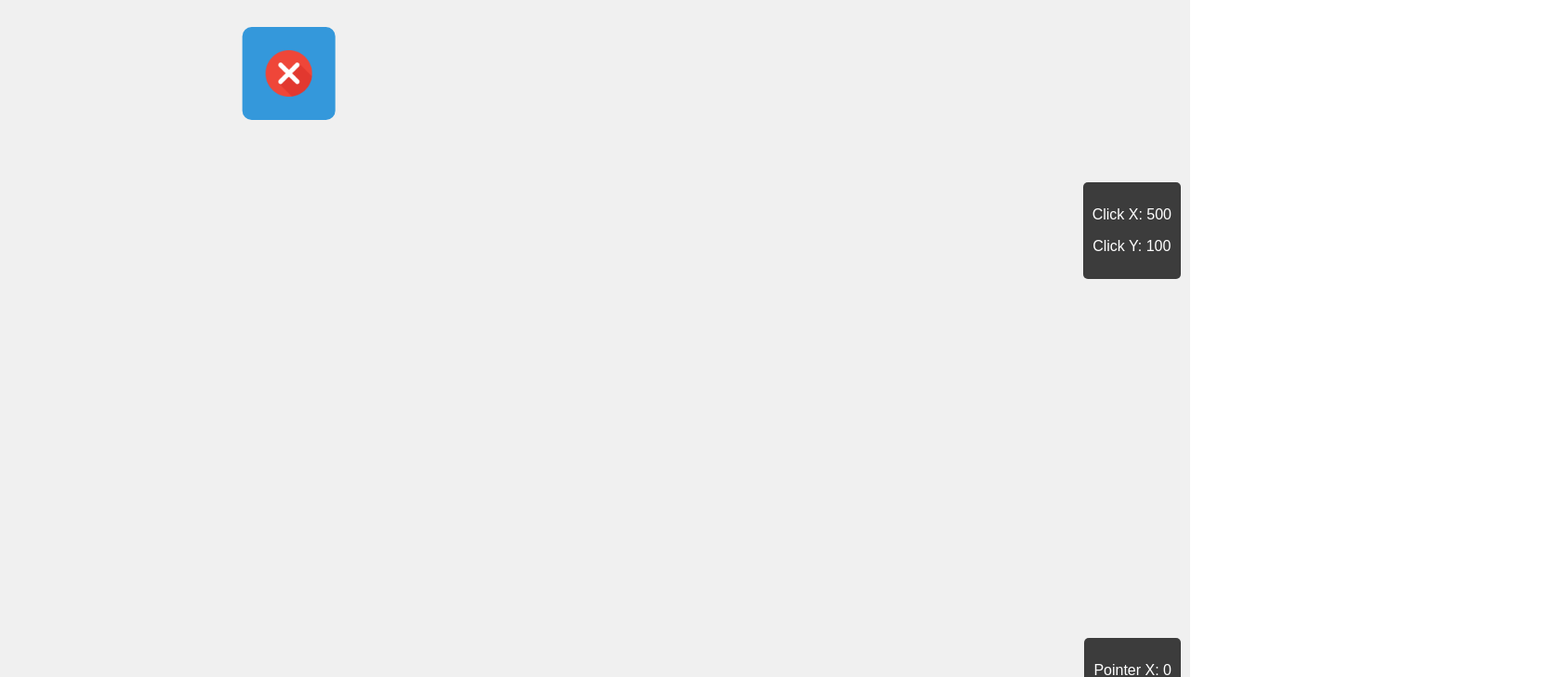
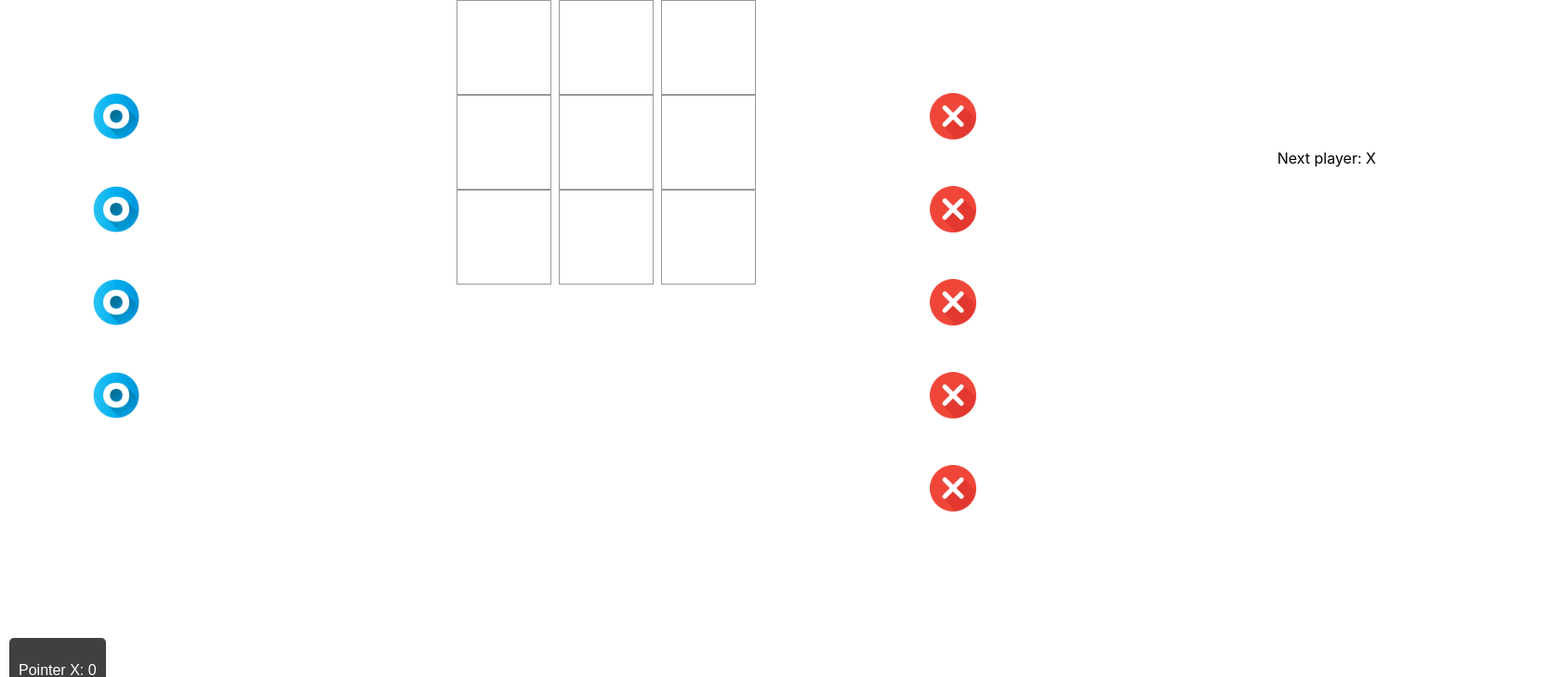
Before and after one commit to Abukarabukar/PortfolioX, a React (Create React App) app: page / in a window 1280 px wide. Shown: the top 728 px of the page at 93% size, 1680 px wide, since content can reach past the window. Built offline with nearby package versions, Linux system fonts and the light colour scheme.

Commit message:
build the game X/O

```diff
--- a/package.json
+++ b/package.json
@@ -12,6 +12,8 @@
     "@types/react-dom": "^18.3.0",
     "framer-motion": "^11.3.4",
     "react": "^18.3.1",
+    "react-dnd": "^16.0.1",
+    "react-dnd-html5-backend": "^16.0.1",
     "react-dom": "^18.3.1",
     "react-router-dom": "^6.24.1",
     "react-scripts": "5.0.1",
--- a/src/App.tsx
+++ b/src/App.tsx
@@ -1,14 +1,14 @@
 // App.tsx
 import React from 'react';
-// import TicTacToe from './components/TicTacToe'; // Corrected path
+import TicTacToe from './components/TicTacToe'; // Corrected path
 import Temp from './page/temp';
 import './App.css';
 
 const App: React.FC = () => {
   return (
     <div className="App">
-      {/* <TicTacToe /> */}
-      <Temp />
+      <TicTacToe />
+      {/* <Temp /> */}
     </div>
   );
 };
--- a/src/components/TicTacToe.tsx
+++ b/src/components/TicTacToe.tsx
@@ -1,205 +1,173 @@
-// import React, { useState, useRef, useEffect } from 'react';
-// import ReactDOM from 'react-dom';
-// import '../styles/TicTacToe.scss'; // Corrected path
-// import xImage from '../assets/x.png';
-// import oImage from '../assets/o.png';
-// import { motion } from 'framer-motion';
-// import { useFollowPointer } from '../hooks/use-follow-pointer'; // Corrected path
-
-// const TicTacToe: React.FC = () => {
-//   const [squares, setSquares] = useState<Array<string | null>>(Array(9).fill(null));
-//   const [isXNext, setIsXNext] = useState(true);
-//   const [selectedPiece, setSelectedPiece] = useState<number | null>(null); // Track selected piece
-//   const pieceRefs = useRef<(HTMLImageElement | null)[]>([]); // Separate refs for pieces
-//   const [piecePosition, setPiecePosition] = useState({ x: 0, y: 0 }); // Track piece position
-
-//   // Apply the follow pointer effect
-//   const { x, y } = useFollowPointer();
-
-//   // Get click position
-//   const { x: clickX, y: clickY, clicked } = useClickPosition();
-
-//   useEffect(() => {
-//     if (clicked && selectedPiece !== null) {
-//       setPiecePosition({ x: clickX, y: clickY });
-//     }
-//   }, [clicked, clickX, clickY, selectedPiece]);
-
-//   // Handle moving the piece to the clicked position
-//   const handleClick = (index: number) => {
-//     if (squares[index] || calculateWinner(squares)) return;
-
-//     const newSquares = squares.slice();
-//     newSquares[index] = isXNext ? 'X' : 'O';
-//     setSquares(newSquares);
-//     setIsXNext(!isXNext);
-//   };
-
-//   const handlePieceClick = (index: number) => {
-//     setSelectedPiece(index);
-//   };
-
-//   const renderSquare = (index: number) => {
-//     return (
-//       <motion.button
-//         className="square"
-//         onClick={() => handleClick(index)}
-//         initial={{ scale: 0.8, opacity: 0.8 }}
-//         animate={{ scale: 1, opacity: 1 }}
-//         transition={{ duration: 0.3 }}
-//       >
-//         {squares[index] && (
-//           <motion.img
-//             className={`piece ${squares[index]}-onboard`}
-//             src={squares[index] === 'X' ? xImage : oImage}
-//             alt={squares[index] || ''}
-//             initial={{ opacity: 0, scale: 0.5 }}
-//             animate={{ opacity: 1, scale: 1 }}
-//             transition={{ duration: 0.5 }}
-//             ref={el => (pieceRefs.current[index] = el)} // Assign ref to piece
-//           />
-//         )}
-//       </motion.button>
-//     );
-//   };
-
-//   const renderSidePiece = (index: number, type: 'X' | 'O') => {
-//     const pieceImage = type === 'X' ? xImage : oImage;
-//     return (
-//       <motion.img
-//         key={index}
-//         className={`piece ${type}-${index + 1} off-board`}
-//         src={pieceImage}
-//         alt={type}
-//         initial={{ opacity: 0, y: -50 }}
-//         animate={index === selectedPiece ? { left: piecePosition.x, top: piecePosition.y } : { opacity: 1, y: 0 }}
-//         transition={{ duration: 0.5, delay: index * 0.1 }}
-//         ref={el => (pieceRefs.current[index] = el)} // Assign ref to piece
-//         style={index === selectedPiece ? { position: 'absolute', transform: 'translate(-50%, -50%)' } : undefined} // Move piece to clicked position
-//         onClick={() => handlePieceClick(index)} // Handle piece click
-//       />
-//     );
-//   };
-
-//   const winner = calculateWinner(squares);
-//   let status;
-//   if (winner) {
-//     status = 'Winner: ' + winner;
-//   } else {
-//     status = 'Next player: ' + (isXNext ? 'X' : 'O');
-//   }
-
-//   return (
-//     <div className="game">
-//       <div className="side-pieces left">
-//         <div className="pieces">
-//           {Array(4).fill(null).map((_, i) => renderSidePiece(i + 9, 'O'))}
-//         </div>
-//       </div>
-//       <div className="game-board">
-//         <div className="board-row">
-//           {renderSquare(0)}
-//           {renderSquare(1)}
-//           {renderSquare(2)}
-//         </div>
-//         <div className="board-row">
-//           {renderSquare(3)}
-//           {renderSquare(4)}
-//           {renderSquare(5)}
-//         </div>
-//         <div className="board-row">
-//           {renderSquare(6)}
-//           {renderSquare(7)}
-//           {renderSquare(8)}
-//         </div>
-//       </div>
-//       <div className="side-pieces right">
-//         <div className="pieces">
-//           {Array(5).fill(null).map((_, i) => renderSidePiece(i + 13, 'X'))}
-//         </div>
-//       </div>
-//       <div className="game-info">
-//         <div>{status}</div>
-//       </div>
-//       <div className="pointer-info">
-//         <p>X: {x}</p>
-//         <p>Y: {y}</p>
-//       </div>
-//     </div>
-//   );
-// };
-
-// const calculateWinner = (squares: Array<string | null>) => {
-//   const lines = [
-//     [0, 1, 2],
-//     [3, 4, 5],
-//     [6, 7, 8],
-//     [0, 3, 6],
-//     [1, 4, 7],
-//     [2, 5, 8],
-//     [0, 4, 8],
-//     [2, 4, 6],
-//   ];
-//   for (let i = 0; i < lines.length; i++) {
-//     const [a, b, c] = lines[i];
-//     if (squares[a] && squares[a] === squares[b] && squares[a] === squares[c]) {
-//       return squares[a];
-//     }
-//   }
-//   return null;
-// };
-
-// export default TicTacToe;
-
-// // Render the TicTacToe component
-// ReactDOM.render(<TicTacToe />, document.getElementById('root'));
-
-
-
-
-
-
-
-
-// import * as React from 'react';
-// import { motion } from 'framer-motion';
-// import {render} from 'react-dom';
-
-// import "./styles.css"
-
-// const App = () => {
-//   const [move, setMove] = React.useState(false);
-//   return (
-//     <div className="example-container">
-//       <motion.div
-//         animate={{ x: move ? 100 : -200}}
-//         transition={{ type: "inertia", velocity: 40}}
-//         onClick={() => {
-//           setMove(!move);
-//         }}
-//       ></motion.div>
-//       </div>
-//   ):
-// }:
-
-// render(<App />, document.getElementById('root'));
-
-
-
-
-import React from 'react';
-
-// Your TicTacToe component code here...
+import React, { useState } from 'react';
+import { motion } from 'framer-motion';
+import '../styles/TicTacToe.scss';
+import xImage from '../assets/x.png';
+import oImage from '../assets/o.png';
+import { useFollowPointer } from '../hooks/use-follow-pointer'; // Import the hook
 
 const TicTacToe: React.FC = () => {
+  const [board, setBoard] = useState(Array(9).fill(null));
+  const [isXNext, setIsXNext] = useState(true);
+  const { x: pointerX, y: pointerY } = useFollowPointer(); // Use the hook to get pointer position
+
+  const handleSquareClick = (index: number) => {
+    const newBoard = board.slice();
+    if (newBoard[index]) return;
+    newBoard[index] = isXNext ? `x-${index}` : `o-${index}`;
+    setBoard(newBoard);
+    setIsXNext(!isXNext);
+  };
+
+  const handlePieceClick = (piece: string) => {
+    console.log(`${piece} clicked`);
+  };
+
+  const renderSquare = (index: number) => (
+    <div className="square" onClick={() => handleSquareClick(index)}>
+      {board[index] && (
+        <img
+          src={board[index].startsWith('x') ? xImage : oImage}
+          alt={board[index]}
+        />
+      )}
+    </div>
+  );
+
   return (
-    <div className="tic-tac-toe">
-      {/* Your TicTacToe JSX code here */}
+    <div className="game">
+      <div className="side-pieces left">
+        <div className="pieces">
+          <img
+            key="o-1"
+            src={oImage}
+            alt="o-1"
+            onClick={() => handlePieceClick('o-1')}
+            style={{
+              position: 'absolute',
+              left: '100px',
+              top: '100px',
+            }}
+          />
+          <img
+            key="o-2"
+            src={oImage}
+            alt="o-2"
+            onClick={() => handlePieceClick('o-2')}
+            style={{
+              position: 'absolute',
+              left: '100px',
+              top: '200px',
+            }}
+          />
+          <img
+            key="o-3"
+            src={oImage}
+            alt="o-3"
+            onClick={() => handlePieceClick('o-3')}
+            style={{
+              position: 'absolute',
+              left: '100px',
+              top: '300px',
+            }}
+          />
+          <img
+            key="o-4"
+            src={oImage}
+            alt="o-4"
+            onClick={() => handlePieceClick('o-4')}
+            style={{
+              position: 'absolute',
+              left: '100px',
+              top: '400px',
+            }}
+          />
+        </div>
+      </div>
+      <div className="game-board">
+        <div className="board-row">
+          {renderSquare(0)}
+          {renderSquare(1)}
+          {renderSquare(2)}
+        </div>
+        <div className="board-row">
+          {renderSquare(3)}
+          {renderSquare(4)}
+          {renderSquare(5)}
+        </div>
+        <div className="board-row">
+          {renderSquare(6)}
+          {renderSquare(7)}
+          {renderSquare(8)}
+        </div>
+      </div>
+      <div className="side-pieces right">
+        <div className="pieces">
+          <img
+            key="x-1"
+            src={xImage}
+            alt="x-1"
+            onClick={() => handlePieceClick('x-1')}
+            style={{
+              position: 'absolute',
+              left: '1000px',
+              top: '100px',
+            }}
+          />
+          <img
+            key="x-2"
+            src={xImage}
+            alt="x-2"
+            onClick={() => handlePieceClick('x-2')}
+            style={{
+              position: 'absolute',
+              left: '1000px',
+              top: '200px',
+            }}
+          />
+          <img
+            key="x-3"
+            src={xImage}
+            alt="x-3"
+            onClick={() => handlePieceClick('x-3')}
+            style={{
+              position: 'absolute',
+              left: '1000px',
+              top: '300px',
+            }}
+          />
+          <img
+            key="x-4"
+            src={xImage}
+            alt="x-4"
+            onClick={() => handlePieceClick('x-4')}
+            style={{
+              position: 'absolute',
+              left: '1000px',
+              top: '400px',
+            }}
+          />
+          <img
+            key="x-5"
+            src={xImage}
+            alt="x-5"
+            onClick={() => handlePieceClick('x-5')}
+            style={{
+              position: 'absolute',
+              left: '1000px',
+              top: '500px',
+            }}
+          />
+        </div>
+      </div>
+      <div className="game-info">
+        <div>Next player: {isXNext ? 'X' : 'O'}</div>
+      </div>
+      <div className="pointer-info">
+        <p>Pointer X: {pointerX}</p>
+        <p>Pointer Y: {pointerY}</p>
+      </div>
     </div>
   );
 };
 
 export default TicTacToe;
-
-// Ensure this is at the end of the file
-export {};
--- a/src/styles/TicTacToe.scss
+++ b/src/styles/TicTacToe.scss
@@ -1,96 +1,75 @@
-// .game {
-//   display: flex;
-//   flex-direction: row;
-//   align-items: center;
-//   justify-content: space-between;
-//   width: 100%;
-//   padding: 0 200px;
-// }
+.game {
+  display: flex;
+  flex-direction: row;
+  align-items: center;
+  justify-content: space-between;
+  width: 100%;
+  padding: 0 200px;
+}
 
-// .game-board {
-//   display: grid;
-//   grid-template-columns: repeat(3, 100px);
-//   grid-template-rows: repeat(3, 100px);
-//   gap: 10px;
-//   margin: 0 20px;
-// }
+.game-board {
+  display: grid;
+  grid-template-columns: repeat(3, 100px);
+  grid-template-rows: repeat(3, 100px);
+  gap: 10px;
+  margin: 0 20px;
+  position: relative; /* Added to position pieces correctly */
+}
 
-// .square {
-//   width: 100px;
-//   height: 100px;
-//   background-color: #fff;
-//   border: 1px solid #999;
-//   display: flex;
-//   justify-content: center;
-//   align-items: center;
-//   cursor: pointer;
-//   position: relative; /* Ensure this is a relatively positioned container */
-// }
+.square {
+  width: 100px;
+  height: 100px;
+  background-color: #fff;
+  border: 1px solid #999;
+  display: flex;
+  justify-content: center;
+  align-items: center;
+  cursor: pointer;
+  position: relative; /* Added to position pieces correctly */
+}
 
-// .square img {
-//   width: 80%;
-//   height: 80%;
-// }
+.square img {
+  width: 80%;
+  height: 80%;
+}
 
-// .piece {
-//   &.off-board {
-//     width: 50px;
-//     height: 50px;
-//   }
-//   &.X-1 { top: 100px; left: 100px; position: absolute; animation: moveCircle 5s linear infinite; }
-//   &.X-2 { top: 200px; left: 100px; position: absolute; animation: moveCircle 5s linear infinite; }
-//   &.X-3 { top: 300px; left: 100px; position: absolute; animation: moveCircle 5s linear infinite; }
-//   &.X-4 { top: 400px; left: 100px; position: absolute; animation: moveCircle 5s linear infinite; }
-//   &.X-5 { top: 500px; left: 100px; position: absolute; animation: moveCircle 5s linear infinite; }
+.piece {
+  position: absolute;
+}
 
-//   &.O-1 { top: 100px; right: 100px; position: absolute; animation: moveCircle 5s linear infinite reverse; }
-//   &.O-2 { top: 200px; right: 100px; position: absolute; animation: moveCircle 5s linear infinite reverse; }
-//   &.O-3 { top: 300px; right: 100px; position: absolute; animation: moveCircle 5s linear infinite reverse; }
-//   &.O-4 { top: 400px; right: 100px; position: absolute; animation: moveCircle 5s linear infinite reverse; }
-//   &.O-5 { top: 500px; right: 100px; position: absolute; animation: moveCircle 5s linear infinite reverse; }
-// }
+.piece img {
+  width: 50%; /* Adjusted size */
+  height: 50%; /* Adjusted size */
+}
 
-// .game-info {
-//   margin-top: 20px;
-// }
+.game-info {
+  margin-top: 20px;
+}
 
-// .side-pieces {
-//   display: flex;
-//   flex-direction: column;
-//   align-items: center;
-// }
+.side-pieces {
+  display: flex;
+  flex-direction: column;
+}
 
-// .pieces {
-//   display: flex;
-//   flex-direction: column;
-//   align-items: center;
-// }
+.pieces {
+  display: flex;
+  flex-direction: column;
+  align-items: center;
+}
 
-// @keyframes moveCircle {
-//   0% {
-//     transform: translate(0, 0) rotate(0deg);
-//   }
-//   25% {
-//     transform: translate(50px, 50px) rotate(90deg);
-//   }
-//   50% {
-//     transform: translate(100px, 0) rotate(180deg);
-//   }
-//   75% {
-//     transform: translate(50px, -50px) rotate(270deg);
-//   }
-//   100% {
-//     transform: translate(0, 0) rotate(360deg);
-//   }
-// }
+.pieces img {
+  width: 50px;
+  height: 50px;
+  margin-bottom: 10px;
+}
 
-// .pointer-info {
-//   position: fixed;
-//   bottom: 10px;
-//   right: 10px;
-//   background: rgba(0, 0, 0, 0.75);
-//   color: #fff;
-//   padding: 10px;
-//   border-radius: 5px;
-//   font-family: sans-serif;
-// }
+.pointer-info {
+  position: fixed;
+  bottom: 10px;
+  left: 10px;
+  background: rgba(0, 0, 0, 0.75);
+  color: #fff;
+  padding: 10px;
+  border-radius: 5px;
+  font-family: sans-serif;
+}
```
Also changed, not shown: src/hooks/useClickPosition.ts (+35 -34 lines), 1 other file (tests, documents, lock files or other folders).
